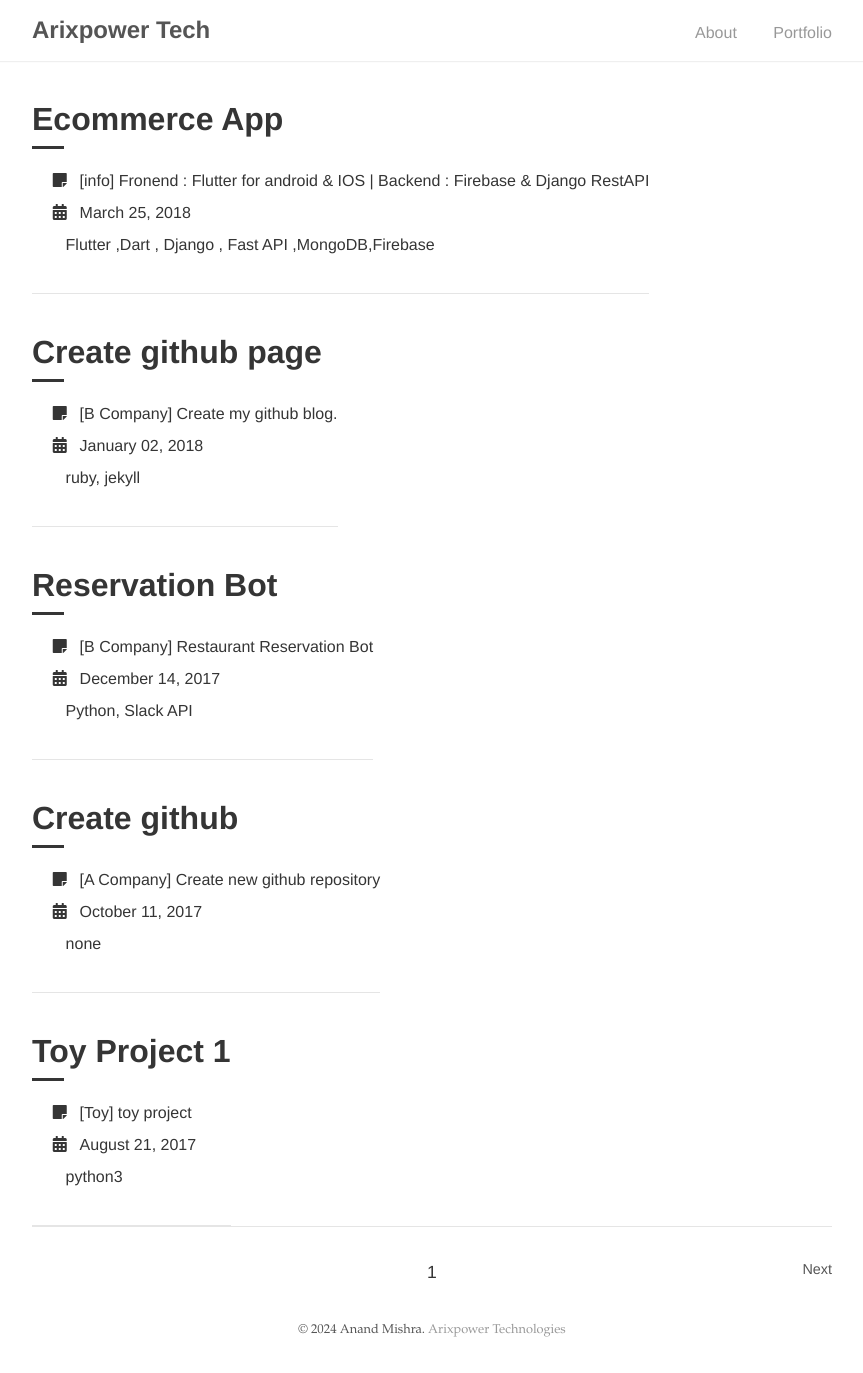
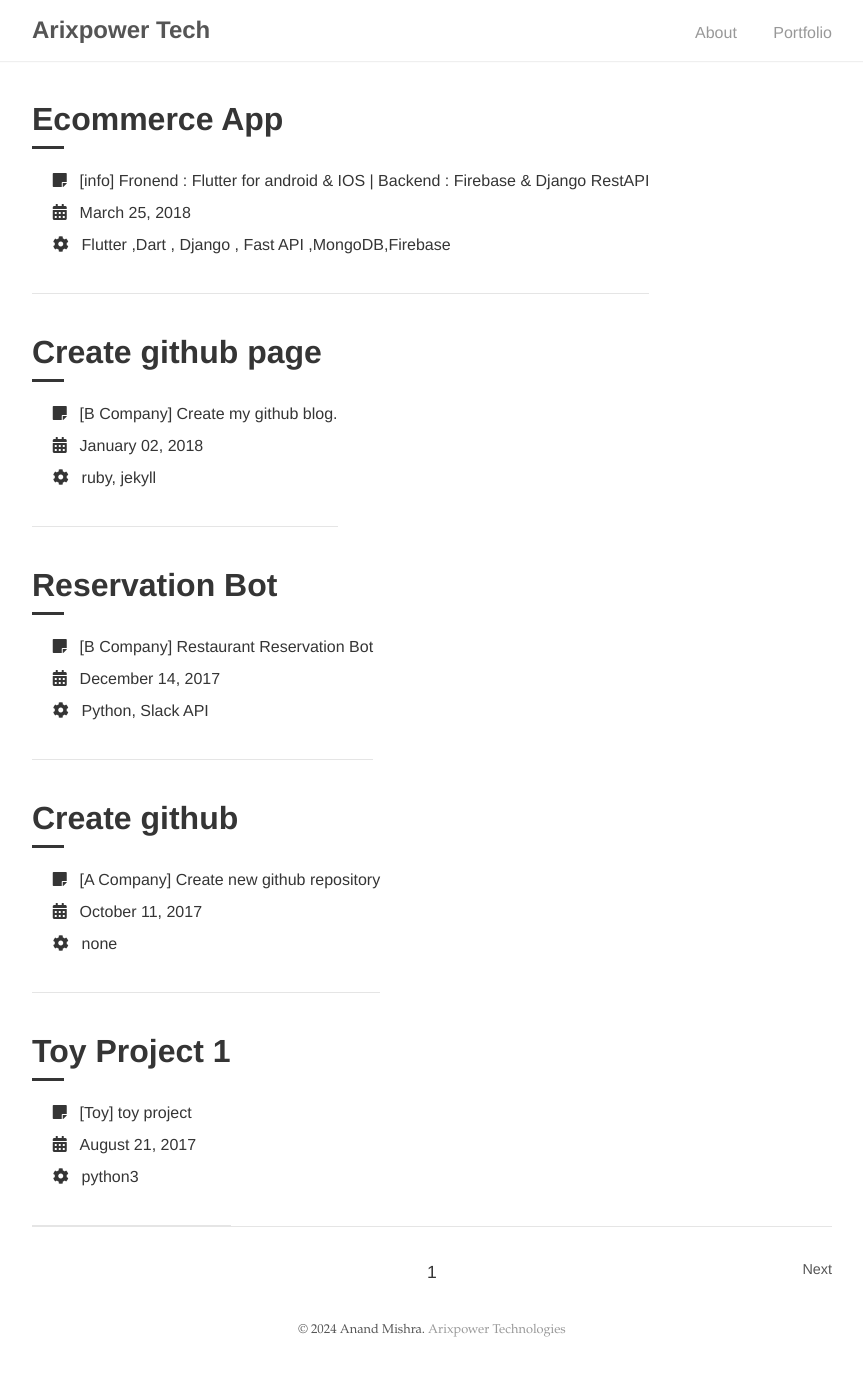
Before and after one commit to arixcod/portfolio1, a Jekyll site: the page built from portfolio/index.html, in a window 1280 px wide. Shown: the whole page, without its empty margins (208-1071 px from the left). Built offline with Jekyll 4.4.1, drawn with Linux system fonts in a browser that asks for light colours; the list of posts is cut into pages by our own code.

Commit message:
first commit

```diff
--- a/_layouts/portfolio.html
+++ b/_layouts/portfolio.html
@@ -19,7 +19,7 @@ layout: base
           </span>
           </br>
           <span class="portfolio-icon">
-            <i class="fa-solid fa-layer-group"></i></i><span class="portfolio-icon-text">{{ post.tech }}</span>
+              <i class="fa fa-cog"></i><span class="portfolio-icon-text">{{ post.tech }}</span>
           </span>
         </div>
       </div>
```
